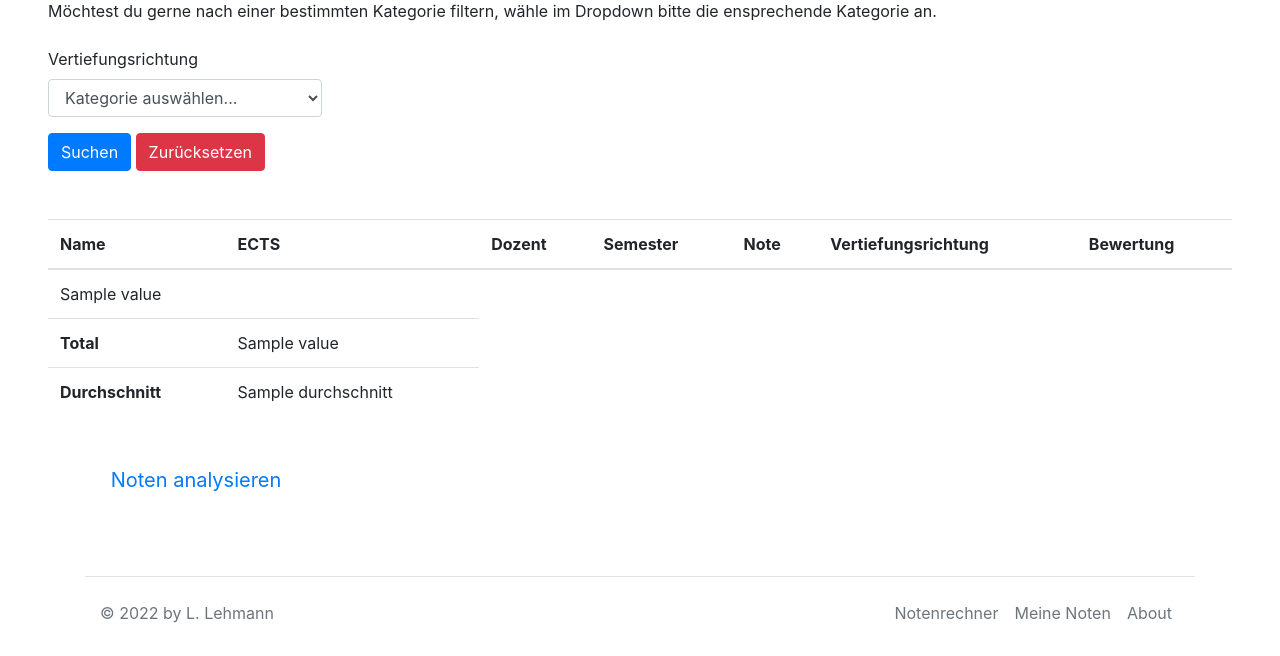
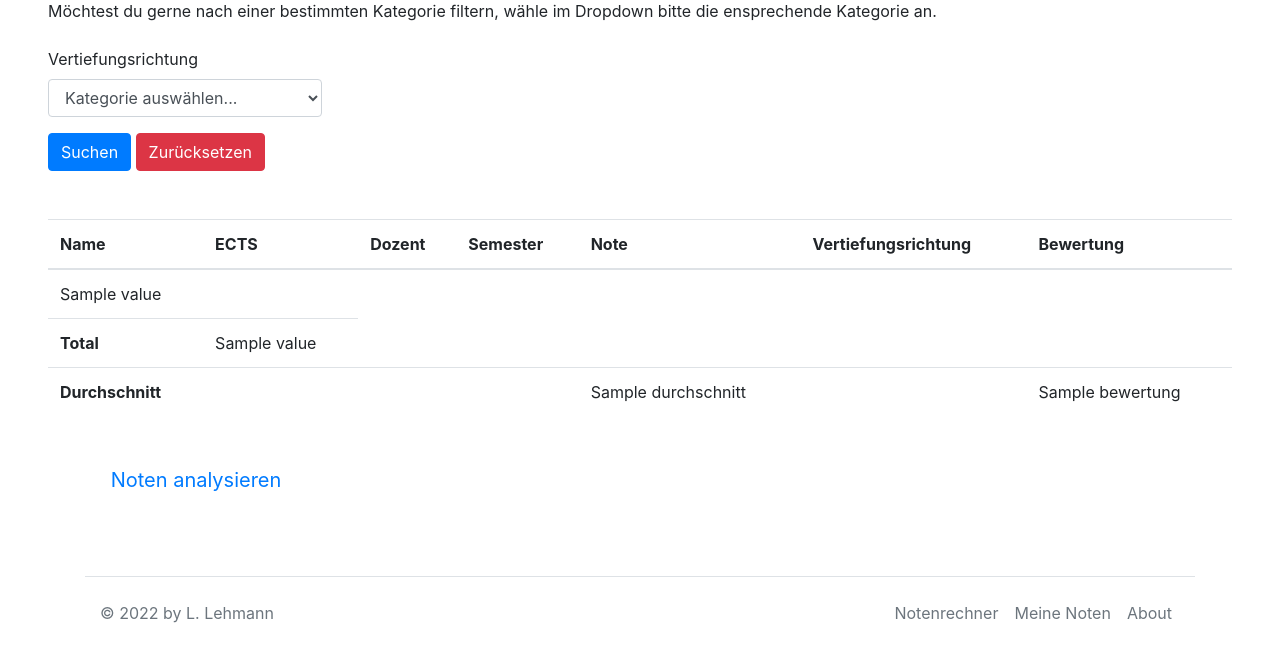
Before and after one commit to luklehm/prog2, a Flask app: template templates/Meine_Noten.html in a window 1280 px wide. Shown: the part 184-840 px from the top of the page. Run offline with Flask 2, Linux system fonts and the light colour scheme; the template is opened without the code that fills it: most values are stand-ins (such as "Sample title", 1, 10 or a date in 2020); some libraries are stand-ins or nearby versions.

```diff
--- a/main.py
+++ b/main.py
@@ -73,7 +73,7 @@ def meine_noten():
             total_ects[ects] = float(total_ects[ects]) + float(values['ECTS'])
 
     for key, value in total_ects.items():
-        total = value
+        total = key
 
     durchschnitt_noten = {}
     for key, values in eingabe.items():
@@ -84,12 +84,23 @@ def meine_noten():
         else:
             durchschnitt_noten[note] = float(durchschnitt_noten[note]) + float(values['Note'])
 
-    for key, value in durchschnitt_noten.items():
-        durchschnitt = float(value) / float(total) #Das funktioniert so noch nicht, ich rechne hier die Noten gesamt durch die ECTS gesamt
-        #Man muss aber die Noten gesammt durch die Anzahl Einträge rechnen.
+    for key, xy in durchschnitt_noten.items():
+        durchschnitt = float(xy) / float(total)
+
+    durchschnitt_bewertung = {}
+    for key, values in eingabe.items():
+        bewertung = str(values['ECTS'])
+
+        if not durchschnitt_bewertung.get(bewertung):
+            durchschnitt_bewertung[bewertung] = float(values['Bewertung'])
+        else:
+            durchschnitt_bewertung[bewertung] = float(durchschnitt_bewertung[bewertung]) + float(values['Bewertung'])
+
+        for key, bew, in durchschnitt_bewertung.items():
+            dur_bew = float(bew) / float(total)
 
 
-    return render_template("Meine_Noten.html", neuedaten=eingabe, user=filter_liste, ver=gefiltert, total_ects=total_ects, durchschnitt=durchschnitt)
+    return render_template("Meine_Noten.html", neuedaten=eingabe, user=filter_liste, ver=gefiltert, total_ects=total_ects, durchschnitt=durchschnitt, bewertung=dur_bew)
 
 
 # Da habe ich keine Ahnung was schreiben und muss ich morgen selbst nochmal anschauen
@@ -126,4 +137,4 @@ def about():
     return render_template("about.html")
 
 if __name__ == "__main__":
-    app.run(debug=True, port=5000)
+    app.run(debug=True, port=5001)
--- a/templates/Meine_Noten.html
+++ b/templates/Meine_Noten.html
@@ -93,7 +93,12 @@
                 </tr>
                 <tr>
                     <th scope="row">Durchschnitt</th>
+                    <td></td>
+                    <td></td>
+                    <td></td>
                     <td>{{ durchschnitt }}</td>
+                    <td></td>
+                    <td>{{ bewertung }}</td>
                 </tr>
             </tfoot>
         {% endif %}
```
